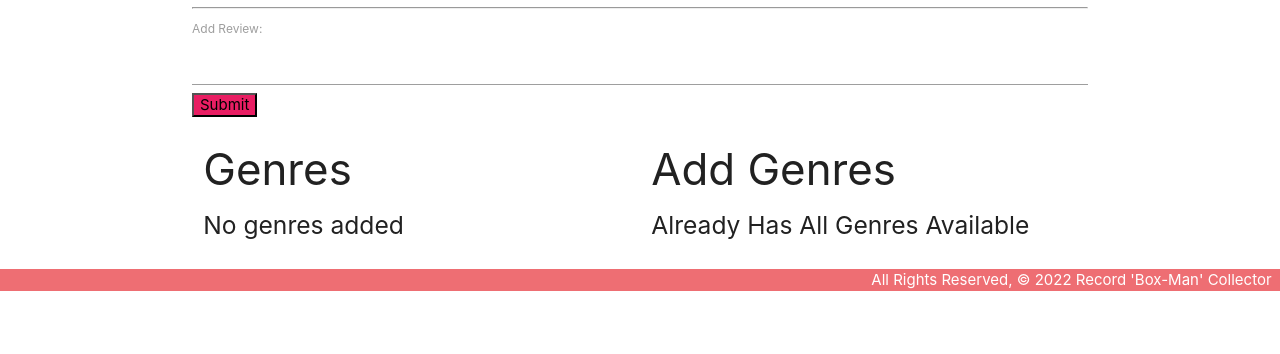
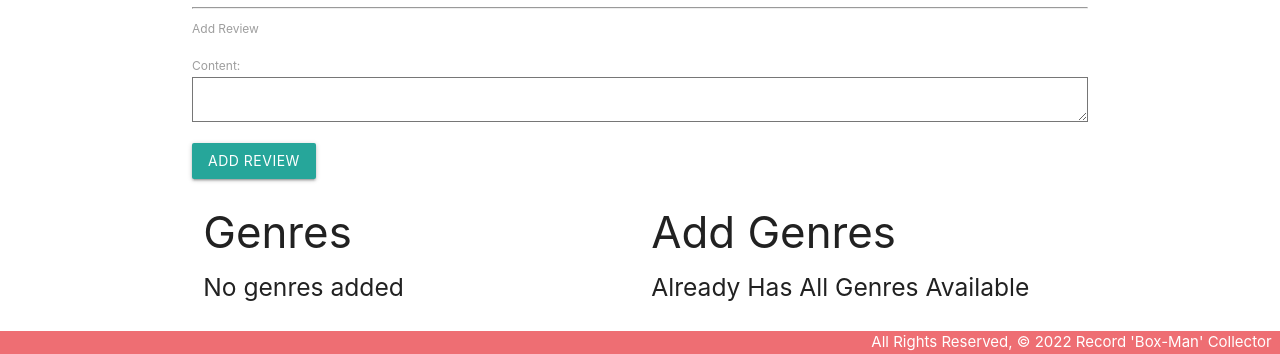
Before and after one commit to tatyanakarlen/Finch-Collector-DJANGO-PROJECT, a Django app: template main_app/templates/records/detail.html in a window 1280 px wide. Shown: the part 846-1200 px from the top of the page. Before the commit the page ends 1137 px from the top, so only its background shows below. Run offline with Django 4.2, Linux system fonts and the light colour scheme; the template is opened without the code that fills it: values that come from a table or form of the project are taken from there, others are empty.

Commit message:
changess

```diff
--- a/main_app/templates/records/detail.html
+++ b/main_app/templates/records/detail.html
@@ -54,14 +54,13 @@
 </div>
 <hr>
 
-<section class="comment-submission">
-  <!-- <h4>Comments:</h4> -->
-  <form method="POST" action="{% url 'review_create' %}">
-    {% csrf_token %}
-    <label for="comment">Add Review:</label><br>
-    <input type="text" name="content"></input>
-    <button class= "small-btn pink" type="submit">Submit</button>
-   </form>
+<section class="review-submission">
+  <form action="{% url 'add_review' record.id %}" method="post">
+      <label>Add Review</label>
+      {% csrf_token %}
+      {{ review_form.as_p }}
+      <input type="submit" class="btn" value="Add Review">
+    </form>
 </section>
 
 
```
